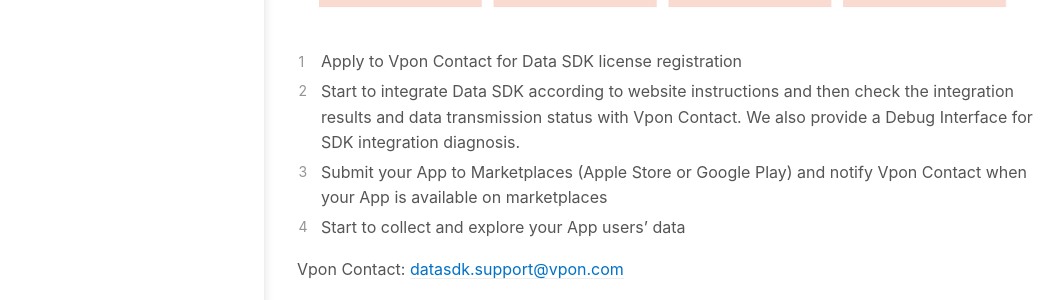
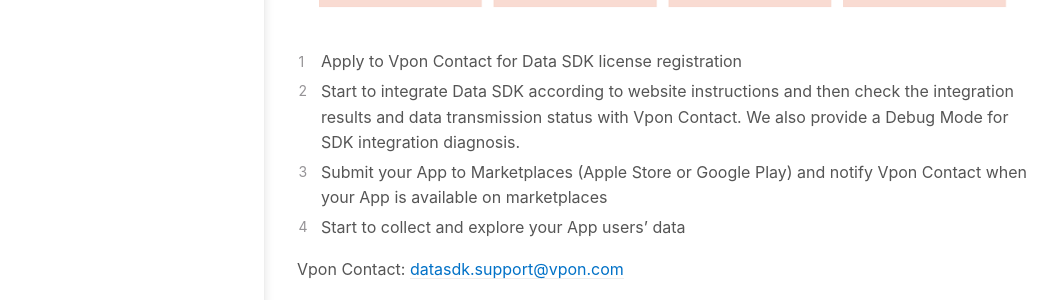
Before and after one commit to vpon-data/data-sdk, a Jekyll site: the page built from docs/ImplementProcedure.md, in a window 1280 px wide. Shown: the part 411-711 px from the top of the page, without its empty margins (107-1171 px from the left). Built offline with Jekyll 4.4.1, drawn with Linux system fonts in a browser that asks for light colours.

Commit message:
Update ImplementProcedure.md

```diff
--- a/docs/ImplementProcedure.md
+++ b/docs/ImplementProcedure.md
@@ -12,7 +12,7 @@
 ---
 ![](docs/images/implement_procedure.png)
 1. Apply to Vpon Contact for Data SDK license registration
-2. Start to integrate Data SDK according to website instructions and then check the integration results and data transmission status with Vpon Contact. We also provide a Debug Interface for SDK integration diagnosis.
+2. Start to integrate Data SDK according to website instructions and then check the integration results and data transmission status with Vpon Contact. We also provide a Debug Mode for SDK integration diagnosis.
 3. Submit your App to Marketplaces (Apple Store or Google Play) and notify Vpon Contact when your App is available on marketplaces
 4. Start to collect and explore your App users’ data
 
```
